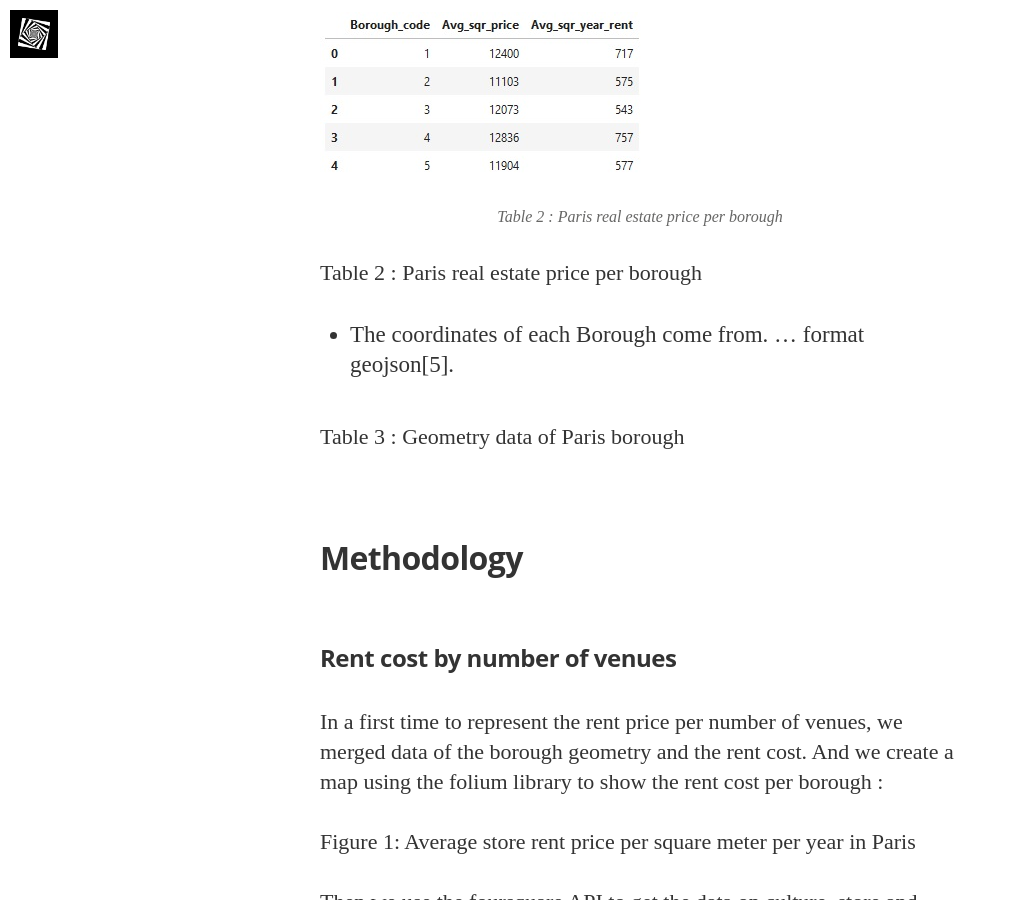
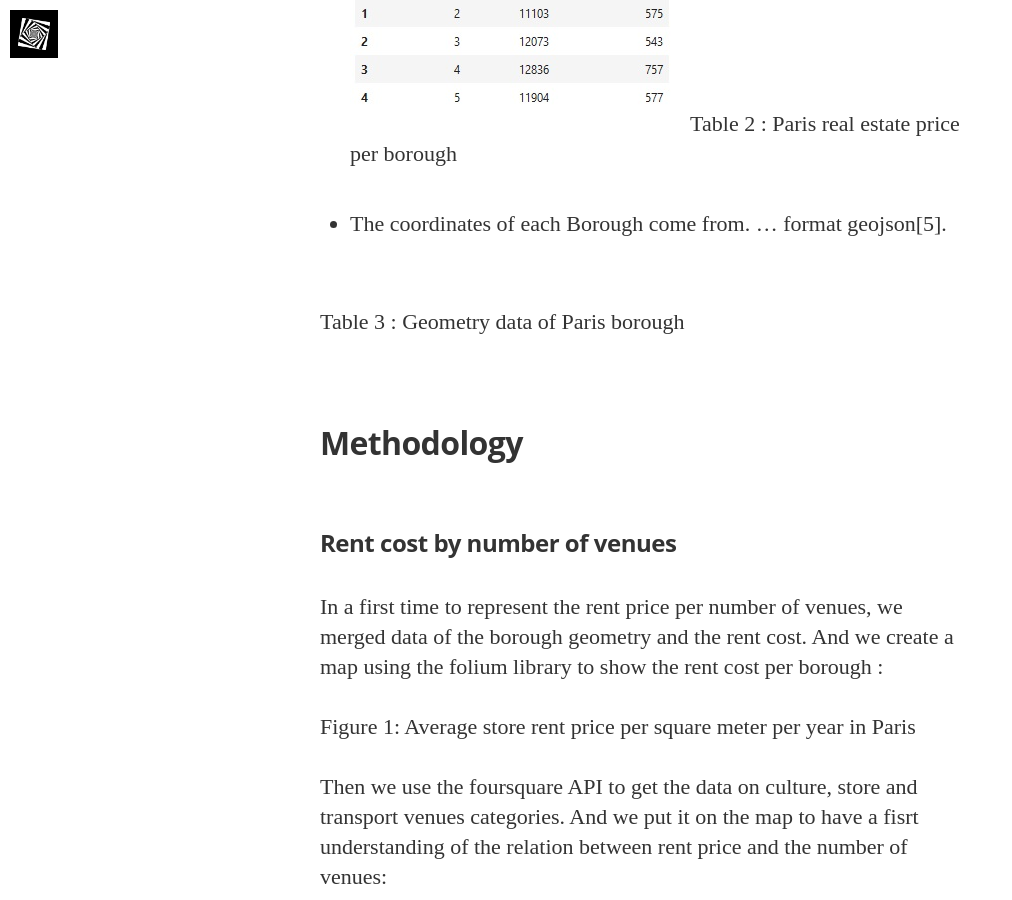
Before and after one commit to LCTyrell/LCTyrell.github.io, a Jekyll site: the page built from _posts/2019-05-22-ArtBook.markdown, in a window 1280 px wide and 900 px high, scrolled down 2599 px. Shown: the whole window, without its empty margins (0-1012 px from the left). Built offline with Jekyll 4.4.1, drawn with Linux system fonts in a browser that asks for light colours; nearby versions of some CDN libraries; some web fonts are replaced.

Commit message:
Update 2019-05-22-ArtBook.markdown

```diff
--- a/_posts/2019-05-22-ArtBook.markdown
+++ b/_posts/2019-05-22-ArtBook.markdown
@@ -32,8 +32,7 @@ This study is representative of the first step in geomarketing analysis and woul
    * I used Forsquare API to get the most common venues of given Borough of Istanbul [3].
 
    * The location store per square meter come from [4].
-
-![Table 2 : Paris real estate price per borough](/assets/article_images/2018-05-25-art_bookstore/DF_rentPrice.jpg)
+<img style="float: center;" src="/assets/article_images/2018-05-25-art_bookstore/DF_rentPrice.jpg">
 Table 2 : Paris real estate price per borough
 
    * The coordinates of each Borough come from. … format geojson[5].
```
